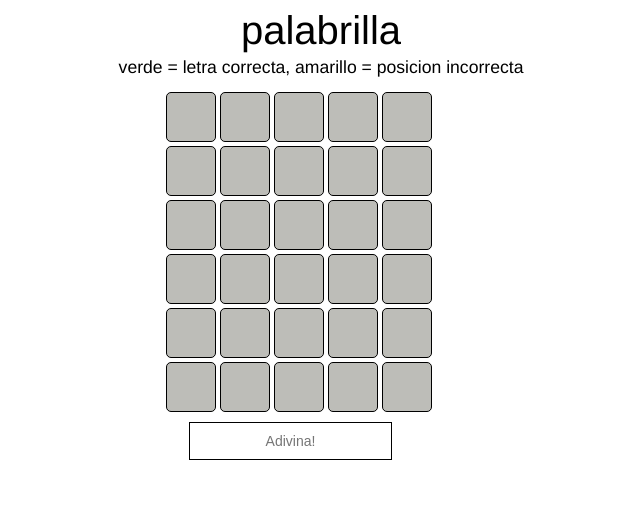
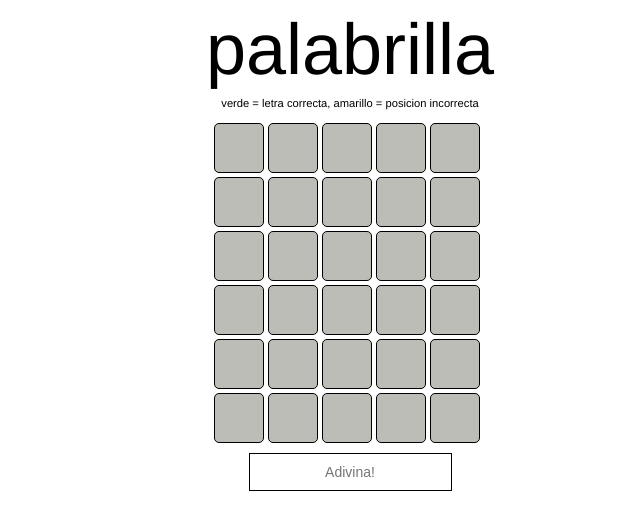
Before and after one commit to hensuchoi/palabrilla, a PHP site: page / in a window 1280 px wide. Shown: the top 530 px of the page, without its empty margins (290-930 px from the left). Run offline with PHP 8.4, Linux system fonts and the light colour scheme; some libraries are stand-ins or nearby versions.

Commit message:
changes to css

```diff
--- a/styles.css
+++ b/styles.css
@@ -39,17 +39,16 @@ button:hover {
 
 #msgBox {
   text-align: center;
-  font-size: 2.5em;
+  font-size: 4.5em;
   font-family: 'Helvetica', sans-serif;
   margin: 0.1em 0em;
-  position: relative;
-  left: 0% ;
-  margin-left:-58px;
+
+
 }
 
 @media screen and (max-width: 480px) {
   #msgBox {
-    font-size: 0.5em;
+    font-size: 2.5em;
   }
 }
 
@@ -57,10 +56,8 @@ button:hover {
   text-align: center;
   padding: 0px 0px 10px 0px;
   font-family: 'Helvetica', sans-serif;
-  font-size: 1.1em;
-  position: relative;
-  left: 0% ;
-  margin-left:-58px;
+  font-size: 0.7em;
+
 }
 
 #guess {
@@ -68,9 +65,6 @@ button:hover {
   padding: 10px;
   margin: 10px auto;
   display: block;
-  position: relative;
-  left: 0% ;
-  margin-left:471px;
   text-align: center;
   font-size:14px;
 
@@ -79,7 +73,10 @@ button:hover {
 
 #container {
   margin: auto;
-  width: 23em;
+  width: 17em;
+  display: flex;
+  flex-direction:column;
+  justify-content: center;
 }
 
 .correct {
```
